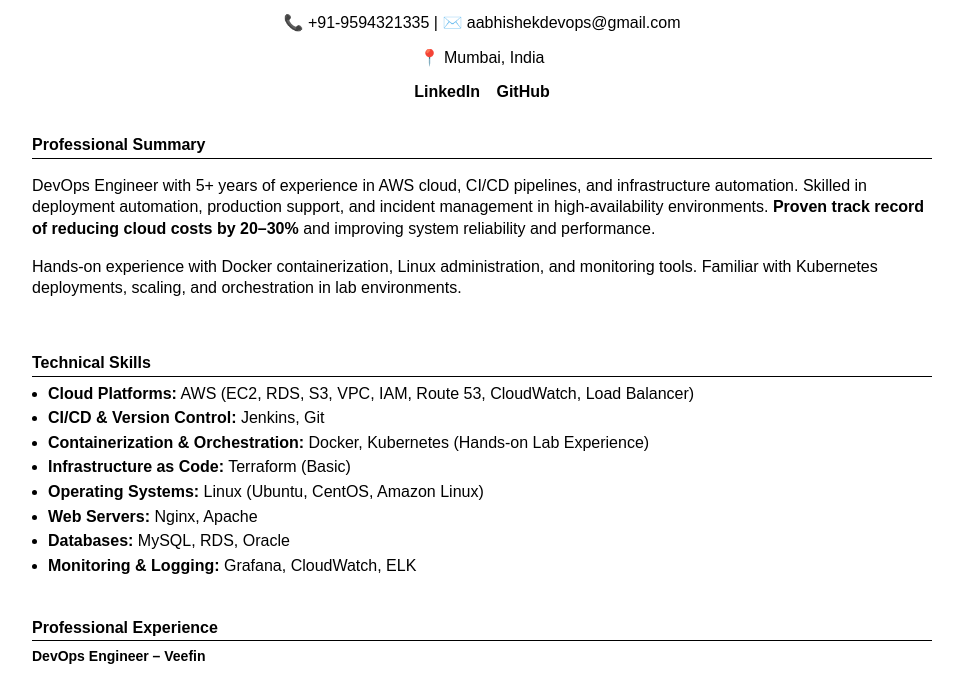
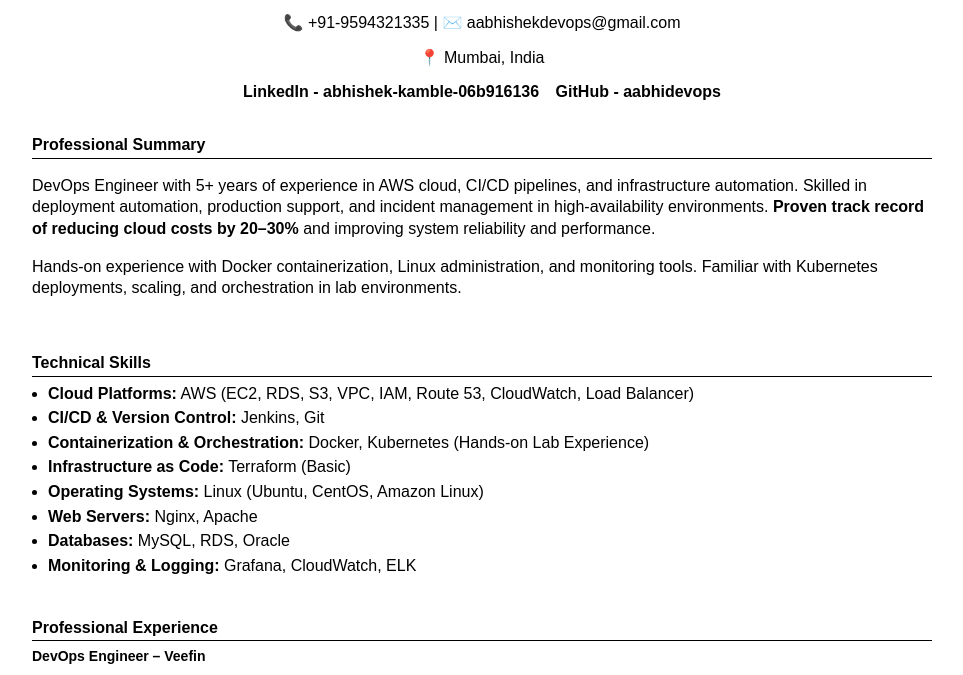
Before and after one commit to aabhidevops/Resume, a plain HTML site: page index.html in a window 1280 px wide. Shown: the part 65-740 px from the top of the page, without its empty margins (158-1121 px from the left). Drawn offline with Linux system fonts and the light colour scheme.

Commit message:
Update index.html

```diff
--- a/index.html
+++ b/index.html
@@ -16,8 +16,8 @@
     <p>📍 Mumbai, India</p>
 
     <div class="links">
-        <a href="https://www.linkedin.com/in/abhishek-kamble-06b916136" target="_blank">LinkedIn</a>
-        <a href="https://github.com/aabhidevops" target="_blank">GitHub</a>
+        <a href="https://www.linkedin.com/in/abhishek-kamble-06b916136" target="_blank">LinkedIn - abhishek-kamble-06b916136</a>
+        <a href="https://github.com/aabhidevops" target="_blank">GitHub - aabhidevops</a>
     </div>
 </header>
 
```
